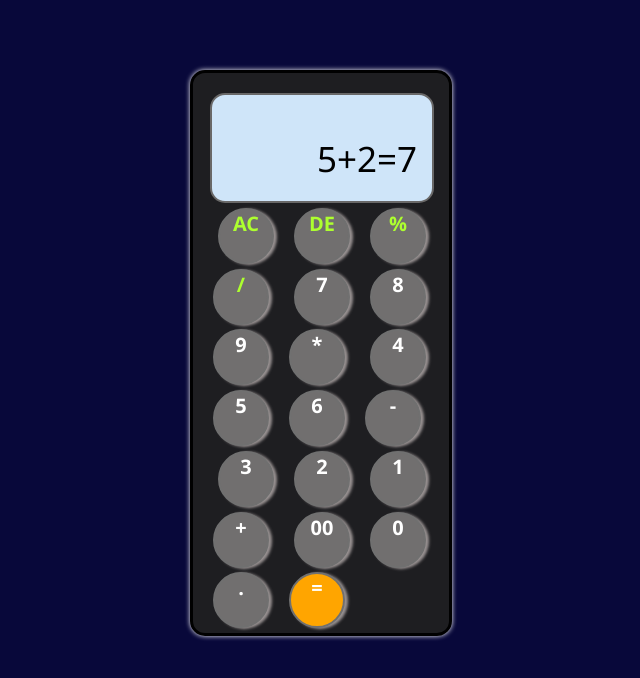
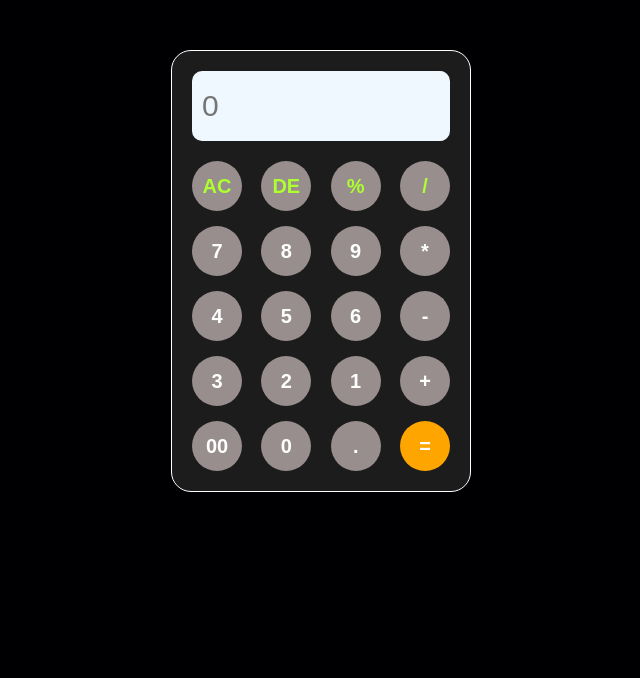
Before and after one commit to PrashantSah07/Calculator, a plain HTML site: page index.html in a window 1280 px wide. Shown: the whole page, without its empty margins (319-959 px from the left). Drawn offline with Linux system fonts and the light colour scheme.

Commit message:
build calculator using html, css, and javaScript

```diff
--- a/index.html
+++ b/index.html
@@ -1,38 +1,61 @@
 <!DOCTYPE html>
 <html lang="en">
+
 <head>
     <meta charset="UTF-8">
     <meta name="viewport" content="width=device-width, initial-scale=1.0">
     <title>Calculator</title>
     <link rel="stylesheet" href="style.css">
 </head>
+
 <body>
 
-<div class="container">
+    <div class="container">
 
-    <div class="screen"><div class="math">5+2=7</div></div>
-    <div class="keys">AC</div>
-    <div class="keys">DE</div>
-    <div class="keys">%</div>
-    <div class="keys">/</div>
-    <div class="keys">7</div>
-    <div class="keys">8</div>
-    <div class="keys">9</div>
-    <div class="keys">*</div>
-    <div class="keys">4</div>
-    <div class="keys">5</div>
-    <div class="keys">6</div>
-    <div class="keys">-</div>
-    <div class="keys">3</div>
-    <div class="keys">2</div>
-    <div class="keys">1</div>
-    <div class="keys">+</div>
-    <div class="keys">00</div>
-    <div class="keys">0</div>
-    <div class="keys">.</div>
-    <div class="keys">=</div>
+        <div class="screen">
+            <input type="text" placeholder="0">
+        </div>
 
-</div>
+        <div class="buttons">
+
+            <div>
+                <button class="keys greenyellow clear">AC</button>
+                <button class="greenyellow delete">DE</button>
+                <button class="keys greenyellow">%</button>
+                <button class="keys greenyellow">/</button>
+            </div>
+            <div>
+                <button class="keys">7</button>
+                <button class="keys">8</button>
+                <button class="keys">9</button>
+                <button class="keys">*</button>
+            </div>
+            <div>
+                <button class="keys">4</button>
+                <button class="keys">5</button>
+                <button class="keys">6</button>
+                <button class="keys">-</button>
+            </div>
+            <div>
+                <button class="keys">3</button>
+                <button class="keys">2</button>
+                <button class="keys">1</button>
+                <button class="keys">+</button>
+            </div>
+            <div>
+
+                <button class="keys">00</button>
+                <button class="keys">0</button>
+                <button class="keys">.</button>
+                <button class="keys orange">=</button>
+            </div>
+
+        </div>
+
+    </div>
+
+    <script src="script.js"></script>
 
 </body>
+
 </html>
--- /dev/null
+++ b/script.js
@@ -0,0 +1,25 @@
+let keys = document.querySelectorAll('.keys');
+let input = document.querySelector('input');
+let clear = document.querySelector('.clear')
+let deleteNum = document.querySelector('.delete')
+
+keys.forEach(key => {
+    key.addEventListener('click', function (e) {
+        if (e.target.innerHTML == '=') {
+            input.value = eval(input.value)
+        }
+        else {
+            input.value = input.value + e.target.innerHTML;
+        }
+    });
+});
+
+clear.addEventListener('click', function () {
+    input.value = '';
+});
+
+deleteNum.addEventListener('click', function () {
+    if (input.value != '') {
+        input.value = (input.value).substring(0, (input.value).length - 1);
+    }
+});
--- a/style.css
+++ b/style.css
@@ -1,93 +1,122 @@
+* {
+    padding: 0;
+    margin: 0;
+    box-sizing: border-box;
+}
+
 body {
-    background-color: rgb(8, 8, 58);
+    display: flex;
+    justify-content: center;
+    align-items: center;
+    background-color: rgb(0, 0, 3);
 }
 
 .container {
+    margin-top: 100px;
+    border: 2px solid rgb(0, 0, 0);
+    display: flex;
+    flex-direction: column;
+    gap: 20px;
+    justify-content: center;
+    padding: 20px;
+    background-color: rgb(28, 28, 28);
+    border-radius: 20px;
+    border: 1px solid rgb(255, 255, 255);
+    width: 300px;
+}
 
-    border: 3px solid rgb(0, 0, 0);
-    box-shadow: 0px 0px 5px white;
-    border-radius: 15px;
-    background-color: rgb(30, 30, 33);
-    display: flex;
-    flex-wrap: wrap;
-    width: 20vw;
-    height: 70vh;
-    margin: 70px auto;
+input {
+    width: 100%;
+    height: 70px;
+    border-radius: 10px;
+    border: none;
+    background-color: aliceblue;
+    padding: 0 10px;
+    font-size: 30px;
 
 }
 
-.screen {
-
-    border: 2px solid rgb(105, 104, 104);
-    background-color: rgb(207, 229, 249);
-    border-radius: 15px;
-    width: 18vw;
-    height: 12vh;
-    padding-bottom: 10px;
-    margin: 20px 15px 0px 17px;
+.container .buttons {
+    display: flex;
+    flex-direction: column;
+    gap: 15px;
 }
 
-.math {
-
-    font-family: 'Segoe UI', Tahoma, Geneva, Verdana, sans-serif;
-    font-size: 35px;
-    text-align: right;
-    padding: 40px 15px 0px 0px;
+.buttons div {
+    display: flex;
+    gap: 15px;
+    justify-content: space-between;
 }
 
-.keys {
-
-    border: 2px solid rgb(112, 112, 112);
-    box-shadow: 3px 1px 3px rgb(154, 147, 147);
+.buttons .keys {
+    border: none;
+    font-size: 20px;
+    background-color: rgb(152, 142, 142);
+    height: 50px;
+    width: 50px;
+    border-radius: 50px;
+    font-weight: bold;
     color: white;
-    font-family: 'Segoe UI', Tahoma, Geneva, Verdana, sans-serif;
-    font-weight: bold;
-    font-size: 20px;
-    text-align: center;
-    background-color: rgb(113, 111, 111);
-    border-radius: 45px;
-    width: 6.5vh;
-    height: 6.5vh;
-    margin: 0px 0px 0px 20px;
 }
 
-.keys:nth-last-child(1) {
+.buttons .greenyellow {
+    color: greenyellow;
+}
+
+.delete{
+    border: none;
+    font-size: 20px;
+    background-color: rgb(152, 142, 142);
+    height: 50px;
+    width: 50px;
+    border-radius: 50px;
+    font-weight: bold;
+    color: white;
+}
+
+.buttons .orange {
     background-color: orange;
 }
 
-.keys:nth-child(2) {
-    color: greenyellow;
-    margin-left: 25px;
+.buttons .keys:active {
+    transform: scale(0.85);
+    transition: 0.2s;
 }
 
-.keys:nth-child(3) {
-    color: greenyellow;
+@media only screen and (max-width:1400px) {
+    .container {
+        margin-top: 50px;
+    }
 }
 
-.keys:nth-child(4) {
-    color: greenyellow;
+@media only screen and (max-width:450px) {
+    .container {
+        width: 280px;
     }
 
-.keys:nth-child(5) {
-    color: greenyellow;
+    .buttons .keys {
+        height: 48px;
+    }
 }
 
-.keys:nth-child(6) {
-    margin-left: 25px;
+@media only screen and (max-width:350px) {
+    .container {
+        width: 260px;
     }
 
-.keys:nth-child(10) {
-    margin-left: 25px;
+    .buttons .keys {
+        height: 44px;
+    }
 }
 
-.keys:nth-child(14) {
-    margin-left: 25px;
+@media only screen and (max-width:300px) {
+
+    .container {
+        width: 85vw;
     }
 
-.keys:nth-child(18) {
-    margin-left: 25px;
+    .buttons .keys {
+        height: 40px;
+        font-size: 15px;
     }
-
-.keys:active{
-    font-size: 25px;
 }
```
Lines whose indentation alone changed are shown as unchanged.
